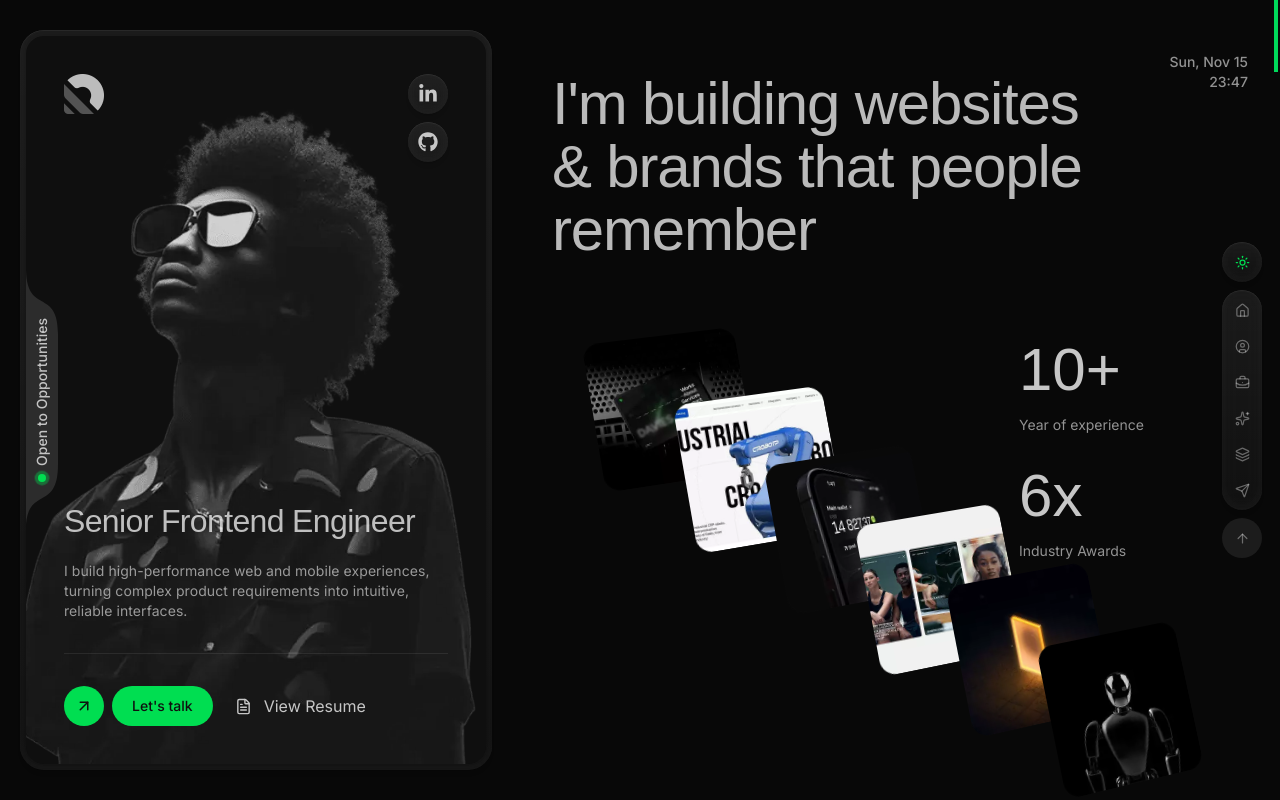
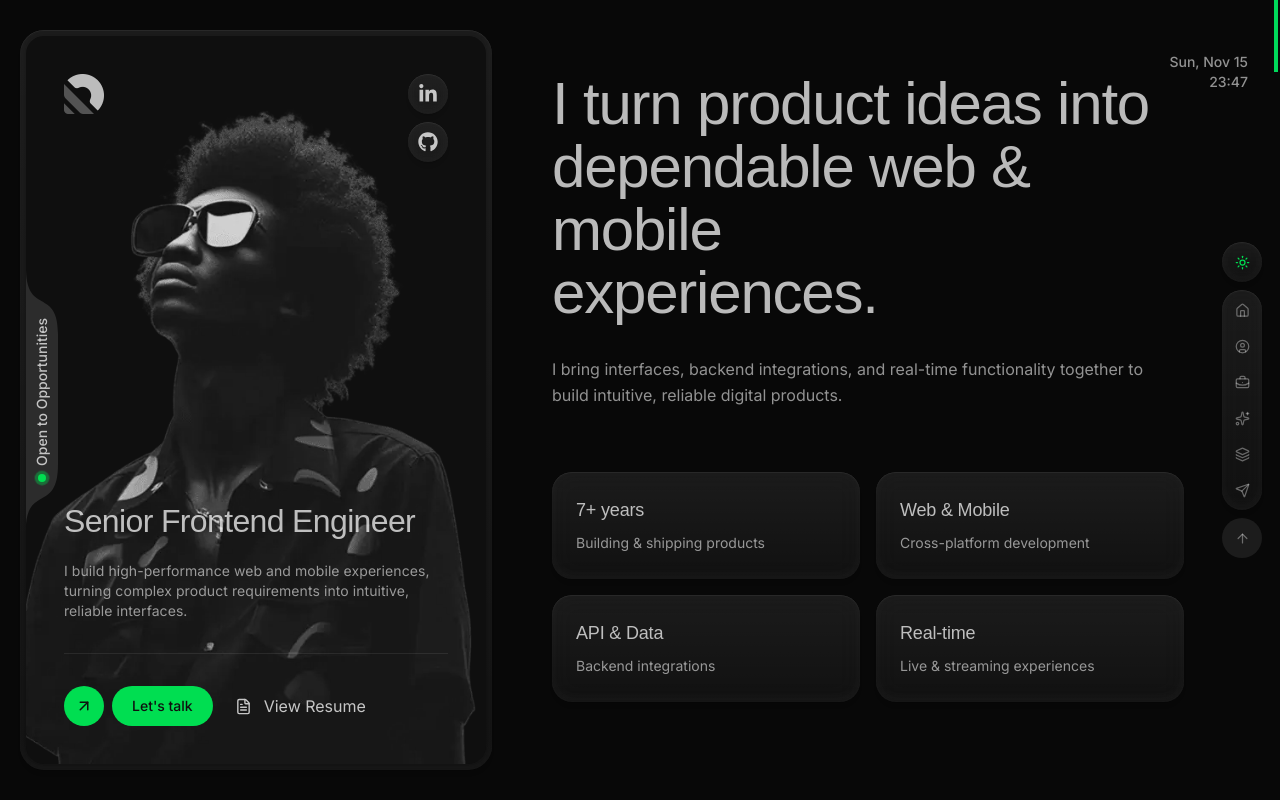
Before and after one commit to Henryking98/porfolio, a Next.js app: page / in a window 1280 px wide. Shown: the top 800 px of the page. Built offline with nearby package versions, Linux system fonts and the light colour scheme; a web font is replaced by a local one.

Commit message:
refactor: hero ui section

```diff
--- a/src/components/organisms/WorkShowcase.tsx
+++ /dev/null
@@ -1,51 +0,0 @@
-'use client';
-
-import Image from 'next/image';
-
-interface CardSpec {
-	src: string;
-	alt: string;
-	z: number;
-	x: number;
-	y: number;
-}
-
-const cards: CardSpec[] = [
-	{ src: '/assets/images/flip-1.webp', alt: '', z: 1, x: 44, y: 45 },
-	{ src: '/assets/images/flip-2.webp', alt: '', z: 2, x: 134, y: 105 },
-	{ src: '/assets/images/flip-3.webp', alt: '', z: 3, x: 224, y: 165 },
-	{ src: '/assets/images/flip-4.webp', alt: '', z: 4, x: 314, y: 225 },
-	{ src: '/assets/images/flip-5.webp', alt: '', z: 5, x: 404, y: 285 },
-	{ src: '/assets/images/flip-6.webp', alt: '', z: 6, x: 494, y: 345 },
-];
-
-interface WorkShowcaseProps {
-	cards?: CardSpec[];
-}
-
-export function WorkShowcase({ cards: items = cards }: WorkShowcaseProps) {
-	return (
-		<div className="absolute top-72 bottom-18 left-0 right-0 h-135">
-			<div className="absolute inset-0 transform-3d perspective-midrange">
-				{items.map((card) => (
-					<div
-						key={card.src}
-						style={{
-							zIndex: card.z,
-							transform: `translate(${card.x}px, ${card.y}px) rotate(-10deg) rotateY(10deg) rotateX(4deg)`,
-						}}
-						className="absolute top-0 left-0 size-37.5 overflow-hidden rounded-[16px]"
-					>
-						<Image
-							src={card.src}
-							alt={card.alt}
-							fill
-							sizes="150px"
-							className="object-cover"
-						/>
-					</div>
-				))}
-			</div>
-		</div>
-	);
-}
--- a/src/components/sections/Hero.tsx
+++ b/src/components/sections/Hero.tsx
@@ -1,38 +1,51 @@
 'use client';
 
-import { WorkShowcase } from '@/components/organisms/WorkShowcase';
+const highlights = [
+	{
+		value: '7+ years',
+		label: 'Building & shipping products',
+	},
+	{
+		value: 'Web & Mobile',
+		label: 'Cross-platform development',
+	},
+	{
+		value: 'API & Data',
+		label: 'Backend integrations',
+	},
+	{
+		value: 'Real-time',
+		label: 'Live & streaming experiences',
+	},
+];
 
 export function Hero() {
 	return (
 		<section id="home" className="relative min-h-svh pt-18 max-[760px]:pt-8">
-			<h1 className="flex flex-col font-apfel font-medium text-[clamp(2.5rem,5vw,3.75rem)] leading-[1.05] tracking-[-0.02em] text-[#FFFFFFB8] mb-16">
-				<span>I&apos;m building websites</span>
-				<span>&amp; brands that people</span>
-				<span>remember</span>
+			<h1 className="mb-8 flex flex-col font-apfel text-[clamp(2.5rem,5vw,3.75rem)] font-medium leading-[1.05] tracking-[-0.02em] text-[#FFFFFFB8]">
+				<span>I turn product ideas into</span>
+				<span>dependable web &amp; mobile</span>
+				<span>experiences.</span>
 			</h1>
 
-			<div
-				id="work"
-				className="relative grid items-center gap-6 max-[1200px]:grid-cols-[minmax(0,1fr)_150px] max-[1200px]:gap-3.75 max-[760px]:mt-4 max-[760px]:flex max-[760px]:flex-col max-[760px]:items-stretch max-[760px]:gap-6"
-			>
-				<div className="grid place-items-end gap-4">
-					<div className="min-w-41.25">
-						<p className="flex font-apfel text-[clamp(2.5rem,5vw,3.75rem)] leading-normal">
-							10 <span>+</span>
+			<p className="mb-16 max-w-2xl text-base leading-relaxed text-[#FFFFFF8F]">
+				I bring interfaces, backend integrations, and real-time functionality together to
+				build intuitive, reliable digital products.
+			</p>
+
+			<div className="grid grid-cols-1 gap-4 min-[700px]:grid-cols-2">
+				{highlights.map((item) => (
+					<div
+						key={item.value}
+						className="rounded-[20px] bg-linear-to-b from-white/8 to-white/4 p-6 shadow-[0_0.5px_0.5px_rgba(0,0,0,0.06),0_1px_1px_-0.5px_rgba(0,0,0,0.06),0_3px_3px_-1.5px_rgba(0,0,0,0.06),0_5px_5px_-2.5px_rgba(0,0,0,0.12),inset_0_0.5px_0.5px_rgba(255,255,255,0.08),inset_0_1px_3px_rgba(255,255,255,0.03),inset_0_-4px_12px_rgba(255,255,255,0.04)] backdrop-blur-md"
+					>
+						<p className="mb-2 font-apfel text-lg font-medium tracking-[-0.01em] text-[#FFFFFFB8]">
+							{item.value}
 						</p>
-						<p className="text-sm text-[#FFFFFF8F]">Year of experience</p>
+						<p className="text-sm leading-relaxed text-[#FFFFFF8F]">{item.label}</p>
 					</div>
-
-					<div className="min-w-41.25">
-						<p className="flex font-apfel text-[clamp(2.5rem,5vw,3.75rem)] leading-normal">
-							6 <span>x</span>
-						</p>
-						<p className="text-sm text-[#FFFFFF8F]">Industry Awards</p>
-					</div>
-				</div>
+				))}
 			</div>
-
-			<WorkShowcase />
 		</section>
 	);
 }
```
Also changed, not shown: src/components/molecules/floating-nav.tsx (deleted, +0 -46 lines), src/components/organisms/SideRail.tsx (+0 -99 lines).
